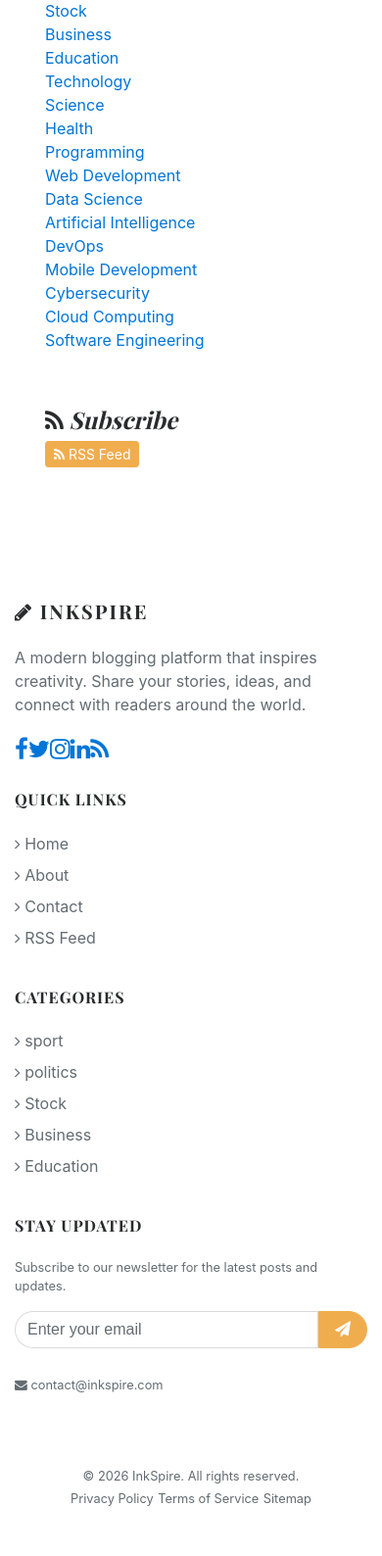
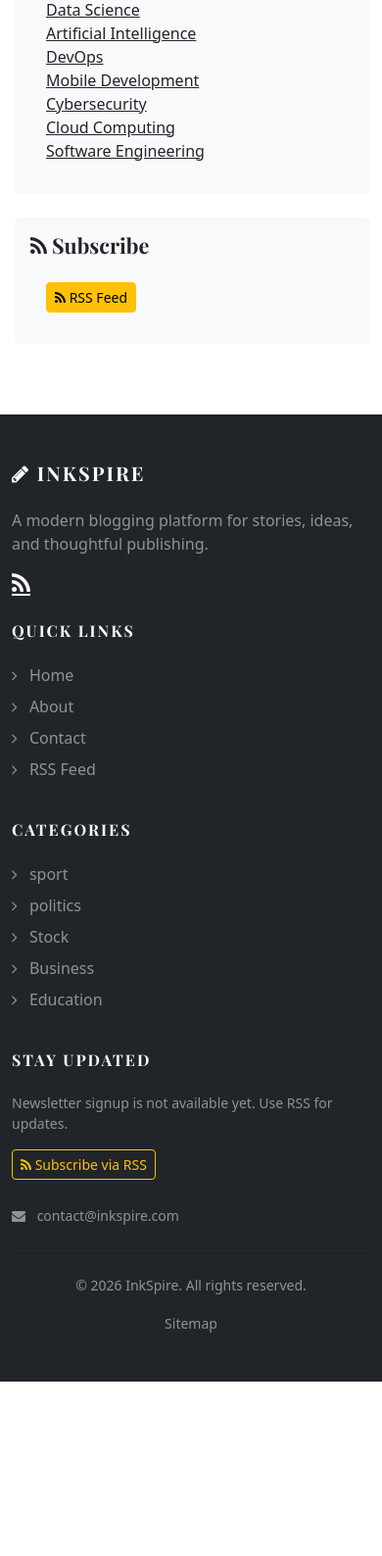
Before and after one commit to kushal-kc15/complete-blogging-system, a Django app: a page that uses templates/base.html in a window 390 px wide; the page is wider, and only the part inside the window is pictured. Shown: the part 3156-4744 px from the top of that part at 98% size. After the commit the page ends 4566 px from the top of that part, so only its background shows below. Run offline with Django 5.2, Linux system fonts and the light colour scheme; data comes from the database, SQL or seed files in the repository; some libraries are stand-ins or nearby versions.

Commit message:
Clean up shared base layout

```diff
--- a/blog_main/static/css/blog.css
+++ b/blog_main/static/css/blog.css
@@ -2,6 +2,27 @@
 
 .blog-header {
   border-bottom: 1px solid #e5e5e5;
+}
+
+.site-header {
+  background: #fff;
+}
+
+.site-search {
+  width: min(100%, 420px);
+}
+
+.category-nav {
+  gap: .25rem;
+  -webkit-overflow-scrolling: touch;
+}
+
+.category-nav .nav-link {
+  white-space: nowrap;
+}
+
+.site-messages {
+  padding-top: 1rem;
 }
 
 .blog-header-logo {
@@ -57,6 +78,37 @@ h1, h2, h3, h4, h5, h6 {
 /*
  * Footer
  */
+.site-footer a:hover {
+  color: #ffc107 !important;
+  text-decoration: none;
+  transition: color 0.3s ease;
+}
+
+.footer-heading {
+  letter-spacing: 1px;
+}
+
+.footer-heading:first-child {
+  letter-spacing: 2px;
+}
+
+.footer-link {
+  color: rgba(255, 255, 255, .5);
+  text-decoration: none;
+}
+
+.footer-social-link {
+  display: inline-flex;
+  align-items: center;
+  justify-content: center;
+  color: #f8f9fa;
+  font-size: 1.5rem;
+}
+
+.footer-divider {
+  border-color: rgba(255, 255, 255, 0.1);
+}
+
 .blog-footer {
   padding: 2.5rem 0;
   color: #727272;
--- a/templates/base.html
+++ b/templates/base.html
@@ -4,155 +4,150 @@
 
 <head>
   <meta charset="UTF-8">
-  <meta http-equiv="X-UA-Compatible" content="IE=edge">
-  <meta name="viewport" content="width=device-width, initial-scale=1.0">
-  <title>InkSpire - Modern Blogging Platform</title>
-  <link href="https://getbootstrap.com/docs/4.0/dist/css/bootstrap.min.css" rel="stylesheet">
+  <meta name="viewport" content="width=device-width, initial-scale=1">
+  <title>{% block title %}InkSpire - Modern Blogging Platform{% endblock %}</title>
+  <meta name="description" content="{% block meta_description %}InkSpire is a modern blogging platform for stories, ideas, and thoughtful publishing.{% endblock %}">
+  <link href="https://cdn.jsdelivr.net/npm/bootstrap@5.3.3/dist/css/bootstrap.min.css" rel="stylesheet">
   <link href="https://fonts.googleapis.com/css?family=Playfair+Display:700,900" rel="stylesheet">
+  <link rel="stylesheet" href="https://cdnjs.cloudflare.com/ajax/libs/font-awesome/4.7.0/css/font-awesome.min.css">
   <link href="{% static 'css/blog.css' %}" rel="stylesheet">
-  <link rel="stylesheet" href="https://cdnjs.cloudflare.com/ajax/libs/font-awesome/4.7.0/css/font-awesome.min.css">
+  {% block extra_head %}{% endblock %}
 </head>
 
 <body>
-  <div class="container">
-    <header class="blog-header py-3">
-      <div class="row flex-nowrap justify-content-between align-items-center">
-        <div class="col-4 pt-1">
-          <a class="blog-header-logo text-dark" href="/"><i class="fa fa-pencil"></i> InkSpire</a>
-        </div>
-        <div class="col-4">
-          <form action="{% url 'search' %}" method="">
-            <div class="input-group">
-              <input class="form-control" type="text" name="keyword" value="{{ keyword }}"
-                placeholder="Enter search term..." aria-label="Enter search term..." aria-describedby="button-search" />
-              <button type="submit" class="btn btn-warning" id="button-search" type="button">Search</button>
-            </div>
+  <header class="site-header border-bottom">
+    <nav class="navbar navbar-expand-lg navbar-light bg-white" aria-label="Primary navigation">
+      <div class="container">
+        <a class="navbar-brand blog-header-logo text-dark" href="{% url 'home' %}">
+          <i class="fa fa-pencil"></i> InkSpire
+        </a>
+
+        <button class="navbar-toggler" type="button" data-bs-toggle="collapse" data-bs-target="#siteNavbar"
+          aria-controls="siteNavbar" aria-expanded="false" aria-label="Toggle navigation">
+          <span class="navbar-toggler-icon"></span>
+        </button>
+
+        <div class="collapse navbar-collapse" id="siteNavbar">
+          <form action="{% url 'search' %}" method="GET" class="site-search d-flex my-3 my-lg-0 mx-lg-auto" role="search">
+            <input class="form-control me-2" type="search" name="keyword" value="{{ keyword }}"
+              placeholder="Search InkSpire" aria-label="Search InkSpire">
+            <button type="submit" class="btn btn-warning">Search</button>
           </form>
-        </div>
-        <div class="col-4 d-flex justify-content-end align-items-center">
-          {% if not user.is_authenticated %}
-          <a class="btn btn-sm btn-warning" href="{% url 'login' %}">Login</a> &nbsp;
-          <a class="btn btn-sm btn-outline-secondary" href="{% url 'register' %}">Register</a>
-          {% else %}
-          <a class="btn btn-sm btn-outline-secondary mr-2" href="{% url 'profile' %}"><i class="fa fa-user"></i>
-            Profile</a>
-          {% if user.is_staff or perms.blogs.view_blog or perms.blogs.view_category %}
-          <a class="btn btn-sm btn-warning mr-2" href="{% url 'dashboard' %}">Dashboard</a>
-          {% endif %}
-          <form action="{% url 'logout' %}" method="POST" class="d-inline">
-            {% csrf_token %}
-            <button type="submit" class="btn btn-sm btn-outline-danger mr-2">Logout</button>
-          </form>
-          {% endif %}
+
+          <ul class="navbar-nav align-items-lg-center ms-lg-3">
+            {% if not user.is_authenticated %}
+            <li class="nav-item me-lg-2 mb-2 mb-lg-0">
+              <a class="btn btn-sm btn-warning w-100" href="{% url 'login' %}">Login</a>
+            </li>
+            <li class="nav-item">
+              <a class="btn btn-sm btn-outline-secondary w-100" href="{% url 'register' %}">Register</a>
+            </li>
+            {% else %}
+            <li class="nav-item me-lg-2 mb-2 mb-lg-0">
+              <a class="btn btn-sm btn-outline-secondary w-100" href="{% url 'profile' %}">
+                <i class="fa fa-user"></i> Profile
+              </a>
+            </li>
+            {% if user.is_staff or perms.blogs.view_blog or perms.blogs.view_category %}
+            <li class="nav-item me-lg-2 mb-2 mb-lg-0">
+              <a class="btn btn-sm btn-warning w-100" href="{% url 'dashboard' %}">Dashboard</a>
+            </li>
+            {% endif %}
+            <li class="nav-item">
+              <form action="{% url 'logout' %}" method="POST">
+                {% csrf_token %}
+                <button type="submit" class="btn btn-sm btn-outline-danger w-100">Logout</button>
+              </form>
+            </li>
+            {% endif %}
+          </ul>
         </div>
       </div>
-    </header>
+    </nav>
 
-    <div class="nav-scroller py-1 mb-2">
-      <nav class="nav d-flex justify-content-between">
-        {% for category in categories %}
-        <a class="p-2 text-muted" href="{% url 'posts_by_category' category.id %}">{{category.name}}</a>
+    <div class="nav-scroller py-1">
+      <div class="container">
+        <nav class="nav category-nav flex-nowrap overflow-auto" aria-label="Categories">
+          {% for category in categories %}
+          <a class="nav-link px-0 me-4 text-muted" href="{% url 'posts_by_category' category.id %}">{{ category.name }}</a>
+          {% endfor %}
+          <a class="nav-link px-0 text-muted" href="{% url 'about' %}">About Us</a>
+        </nav>
+      </div>
+    </div>
+  </header>
+
+  <main class="site-main">
+    <div class="container">
+      {% if messages %}
+      <div class="site-messages">
+        {% for message in messages %}
+        <div class="alert {% if message.tags == 'error' %}alert-danger{% elif message.tags %}alert-{{ message.tags }}{% else %}alert-info{% endif %} alert-dismissible fade show" role="alert">
+          {{ message }}
+          <button type="button" class="btn-close" data-bs-dismiss="alert" aria-label="Close"></button>
+        </div>
         {% endfor %}
-        <a class="p-2 text-muted" href="{% url 'about' %}">About Us</a>
-      </nav>
+      </div>
+      {% endif %}
     </div>
-    <!-- main content -->
+
     {% block content %}
+    {% endblock %}
+  </main>
 
-    {% endblock %}
-  </div>
-
-  <!-- Modern Footer -->
-  <footer class="bg-dark text-light mt-5">
+  <footer class="site-footer bg-dark text-light mt-5">
     <div class="container py-5">
       <div class="row">
-        <!-- About Section -->
         <div class="col-lg-4 col-md-6 mb-4 mb-lg-0">
-          <h5 class="text-uppercase mb-4" style="letter-spacing: 2px;"><i class="fa fa-pencil"></i> InkSpire</h5>
-          <p class="text-muted">A modern blogging platform that inspires creativity. Share your stories, ideas, and
-            connect
-            with readers around the world.</p>
-          <div class="d-flex mt-3">
-            <a href="#" class="text-light me-3" style="font-size: 1.5rem;"><i class="fa fa-facebook"></i></a>
-            <a href="#" class="text-light me-3" style="font-size: 1.5rem;"><i class="fa fa-twitter"></i></a>
-            <a href="#" class="text-light me-3" style="font-size: 1.5rem;"><i class="fa fa-instagram"></i></a>
-            <a href="#" class="text-light me-3" style="font-size: 1.5rem;"><i class="fa fa-linkedin"></i></a>
-            <a href="{% url 'rss_feed' %}" class="text-light" style="font-size: 1.5rem;"><i class="fa fa-rss"></i></a>
-          </div>
+          <h5 class="footer-heading text-uppercase mb-4"><i class="fa fa-pencil"></i> InkSpire</h5>
+          <p class="text-white-50">A modern blogging platform for stories, ideas, and thoughtful publishing.</p>
+          <a href="{% url 'rss_feed' %}" class="footer-social-link" aria-label="RSS feed"><i class="fa fa-rss"></i></a>
         </div>
 
-        <!-- Quick Links -->
         <div class="col-lg-2 col-md-6 mb-4 mb-lg-0">
-          <h6 class="text-uppercase mb-4" style="letter-spacing: 1px;">Quick Links</h6>
+          <h6 class="footer-heading text-uppercase mb-4">Quick Links</h6>
           <ul class="list-unstyled">
-            <li class="mb-2"><a href="{% url 'home' %}" class="text-muted text-decoration-none hover-light"><i
-                  class="fa fa-angle-right me-2"></i> Home</a></li>
-            <li class="mb-2"><a href="{% url 'about' %}" class="text-muted text-decoration-none hover-light"><i
-                  class="fa fa-angle-right me-2"></i> About</a></li>
-            <li class="mb-2"><a href="{% url 'contact' %}" class="text-muted text-decoration-none hover-light"><i
-                  class="fa fa-angle-right me-2"></i> Contact</a></li>
-            <li class="mb-2"><a href="{% url 'rss_feed' %}" class="text-muted text-decoration-none hover-light"><i
-                  class="fa fa-angle-right me-2"></i> RSS Feed</a></li>
+            <li class="mb-2"><a href="{% url 'home' %}" class="footer-link"><i class="fa fa-angle-right me-2"></i> Home</a></li>
+            <li class="mb-2"><a href="{% url 'about' %}" class="footer-link"><i class="fa fa-angle-right me-2"></i> About</a></li>
+            <li class="mb-2"><a href="{% url 'contact' %}" class="footer-link"><i class="fa fa-angle-right me-2"></i> Contact</a></li>
+            <li class="mb-2"><a href="{% url 'rss_feed' %}" class="footer-link"><i class="fa fa-angle-right me-2"></i> RSS Feed</a></li>
           </ul>
         </div>
 
-        <!-- Categories -->
         <div class="col-lg-2 col-md-6 mb-4 mb-lg-0">
-          <h6 class="text-uppercase mb-4" style="letter-spacing: 1px;">Categories</h6>
+          <h6 class="footer-heading text-uppercase mb-4">Categories</h6>
           <ul class="list-unstyled">
             {% for category in categories|slice:":5" %}
-            <li class="mb-2"><a href="{% url 'posts_by_category' category.id %}"
-                class="text-muted text-decoration-none"><i class="fa fa-angle-right me-2"></i> {{ category.name }}</a>
-            </li>
+            <li class="mb-2"><a href="{% url 'posts_by_category' category.id %}" class="footer-link"><i class="fa fa-angle-right me-2"></i> {{ category.name }}</a></li>
             {% endfor %}
           </ul>
         </div>
 
-        <!-- Newsletter -->
-        <div class="col-lg-4 col-md-6 mb-4 mb-lg-0">
-          <h6 class="text-uppercase mb-4" style="letter-spacing: 1px;">Stay Updated</h6>
-          <p class="text-muted small">Subscribe to our newsletter for the latest posts and updates.</p>
-          <form class="mt-3">
-            <div class="input-group">
-              <input type="email" class="form-control" placeholder="Enter your email"
-                style="border-radius: 25px 0 0 25px;">
-              <button class="btn btn-warning" type="button" style="border-radius: 0 25px 25px 0;"><i
-                  class="fa fa-paper-plane"></i></button>
-            </div>
-          </form>
+        <div class="col-lg-4 col-md-6">
+          <h6 class="footer-heading text-uppercase mb-4">Stay Updated</h6>
+          <p class="text-white-50 small mb-3">Newsletter signup is not available yet. Use RSS for updates.</p>
+          <a class="btn btn-outline-warning btn-sm" href="{% url 'rss_feed' %}"><i class="fa fa-rss"></i> Subscribe via RSS</a>
           <div class="mt-4">
-            <span class="text-muted small"><i class="fa fa-envelope me-2"></i> contact@inkspire.com</span>
+            <span class="text-white-50 small"><i class="fa fa-envelope me-2"></i> contact@inkspire.com</span>
           </div>
         </div>
       </div>
 
-      <hr class="my-4" style="border-color: rgba(255,255,255,0.1);">
+      <hr class="footer-divider my-4">
 
-      <!-- Bottom Footer -->
       <div class="row align-items-center">
         <div class="col-md-6 text-center text-md-start">
-          <p class="text-muted mb-0 small">&copy; 2026 InkSpire. All rights reserved.</p>
+          <p class="text-white-50 mb-0 small">&copy; 2026 InkSpire. All rights reserved.</p>
         </div>
-        <div class="col-md-6 text-center text-md-end">
-          <a href="#" class="text-muted text-decoration-none small me-3">Privacy Policy</a>
-          <a href="#" class="text-muted text-decoration-none small me-3">Terms of Service</a>
-          <a href="/sitemap.xml" class="text-muted text-decoration-none small">Sitemap</a>
+        <div class="col-md-6 text-center text-md-end mt-3 mt-md-0">
+          <a href="/sitemap.xml" class="footer-link small">Sitemap</a>
         </div>
       </div>
     </div>
   </footer>
 
-  <style>
-    footer a:hover {
-      color: #ffc107 !important;
-      transition: color 0.3s ease;
-    }
-
-    footer .input-group .form-control:focus {
-      box-shadow: none;
-      border-color: #ffc107;
-    }
-  </style>
+  <script src="https://cdn.jsdelivr.net/npm/bootstrap@5.3.3/dist/js/bootstrap.bundle.min.js"></script>
+  {% block extra_scripts %}{% endblock %}
 </body>
 
 </html>
--- a/templates/blog_detail.html
+++ b/templates/blog_detail.html
@@ -1,26 +1,21 @@
 {% extends 'base.html' %}
 
-{% block content %}
+{% block title %}{{ post.title }} | InkSpire{% endblock %}
 
-<!-- SEO Meta Tags -->
-{% if post.meta_description %}
-<meta name="description" content="{{ post.meta_description }}">
-{% else %}
-<meta name="description" content="{{ post.short_description|truncatewords:25 }}">
-{% endif %}
+{% block meta_description %}{% if post.meta_description %}{{ post.meta_description }}{% else %}{{ post.short_description|truncatewords:25 }}{% endif %}{% endblock %}
+
+{% block extra_head %}
 <meta property="og:title" content="{{ post.title }}">
 <meta property="og:description" content="{{ post.short_description|truncatewords:25 }}">
 {% if post.featured_image %}
 <meta property="og:image" content="{{ request.build_absolute_uri }}{{ post.featured_image.url }}">
 {% endif %}
+{% endblock %}
+
+{% block content %}
 
 <!-- Page content-->
 <div class="container article-page">
-  {% if messages %}
-  {% for message in messages %}
-  <div class="alert alert-{{ message.tags }}" role="alert">{{ message }}</div>
-  {% endfor %}
-  {% endif %}
   <div class="row">
     <div class="col-lg-8 article-column">
       <!-- Post content-->
```
Also changed, not shown: templates/change_password.html (+0 -9 lines), templates/login.html (+0 -8 lines), templates/profile.html (+0 -9 lines).
